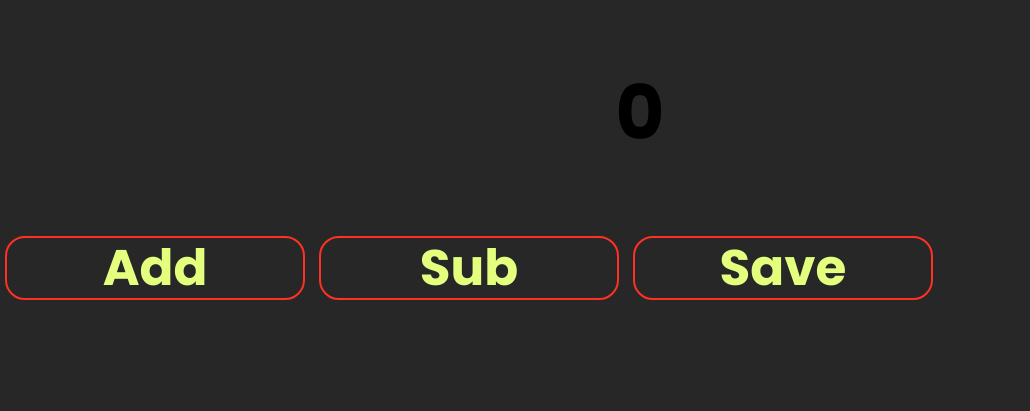
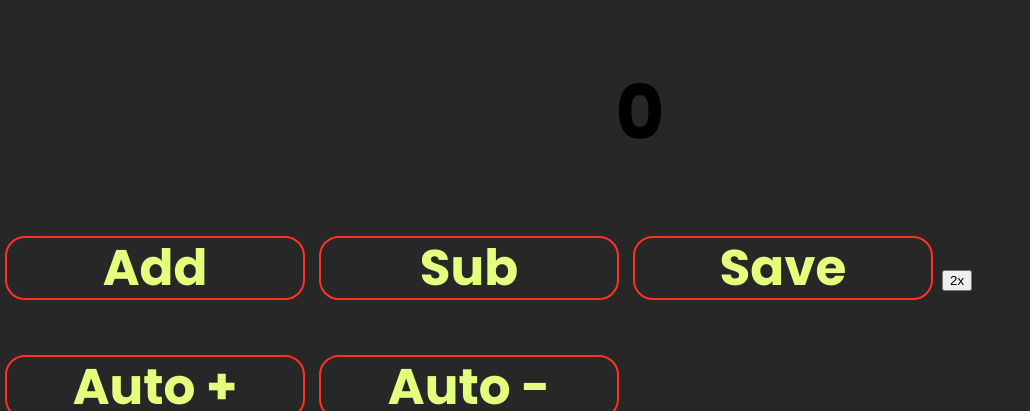
Before and after one commit to Nexzon/countex, a plain HTML site: page index.html in a window 1280 px wide. Shown: the part 228-639 px from the top of the page, without its empty margins (0-1030 px from the left). Drawn offline with Linux system fonts and the light colour scheme.

Commit message:
Update index.html

```diff
--- a/index.html
+++ b/index.html
@@ -11,7 +11,7 @@
     <meta name="theme-color" content="#deb98f">
     <link href="style.css" rel="stylesheet" type="text/css" />
     <link rel="icon" href="assets/icon.png">
-    <title>@Nexus</title>
+    <title>Countex</title>
 </head>
 
 <body>
@@ -26,12 +26,14 @@
     <button id="countadd" onclick="increase()">Add</button>
     <button id="countsub" onclick="decrease()">Sub</button>
     <button id="countsave" onclick="save()">Save</button>
-
+    <button id="count2x" onclick="multiply()">2x</button>
+    <button id="countadd" onclick="autoCount()">Auto +</button>
+    <button id="countsub" onclick="autoSub()">Auto -</button>
     <div id="save">
         <h2>History: </h2>
     </div>
 
-    <script src=" script.js ">
+    <script src="script.js">
     </script>
 
 </body>
```
